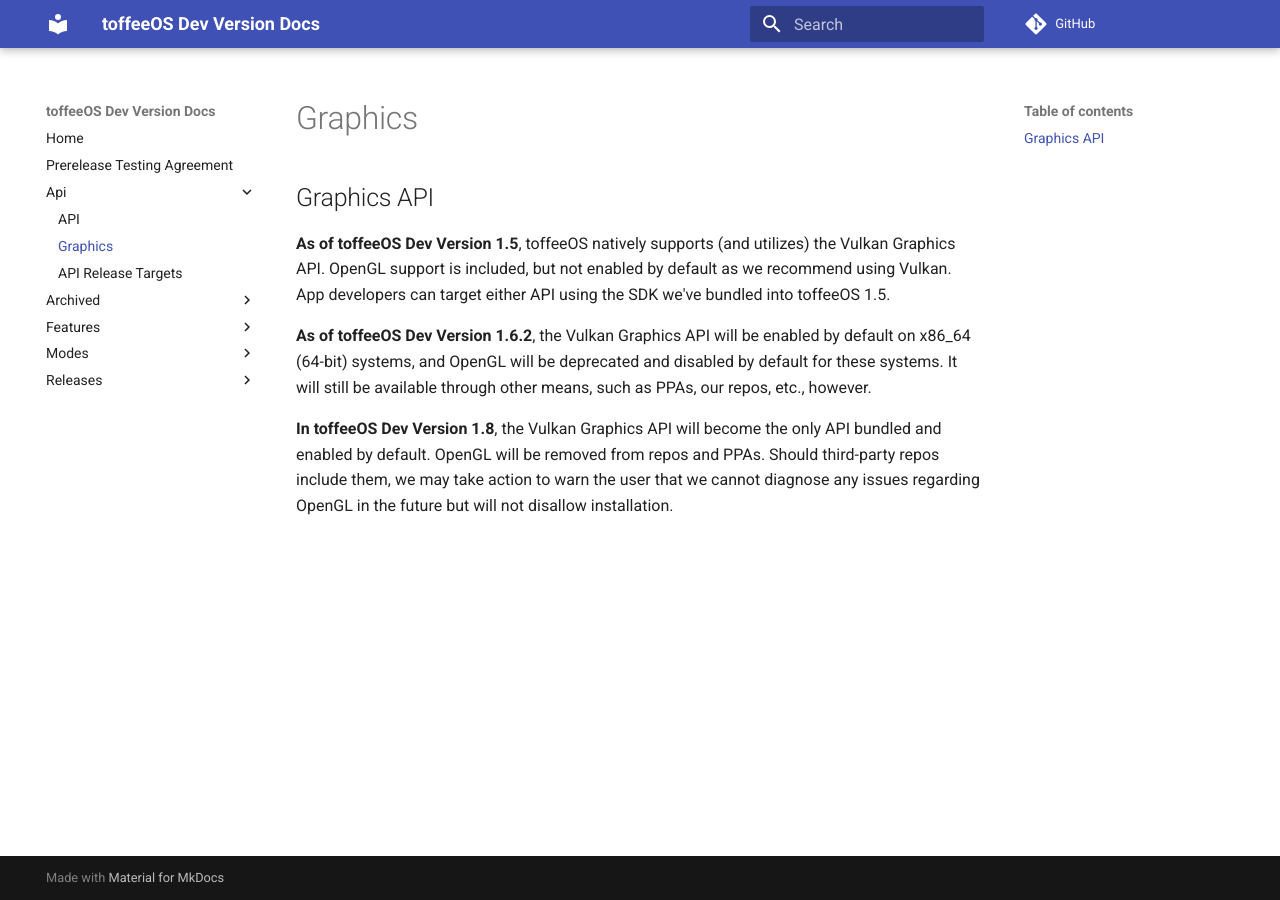
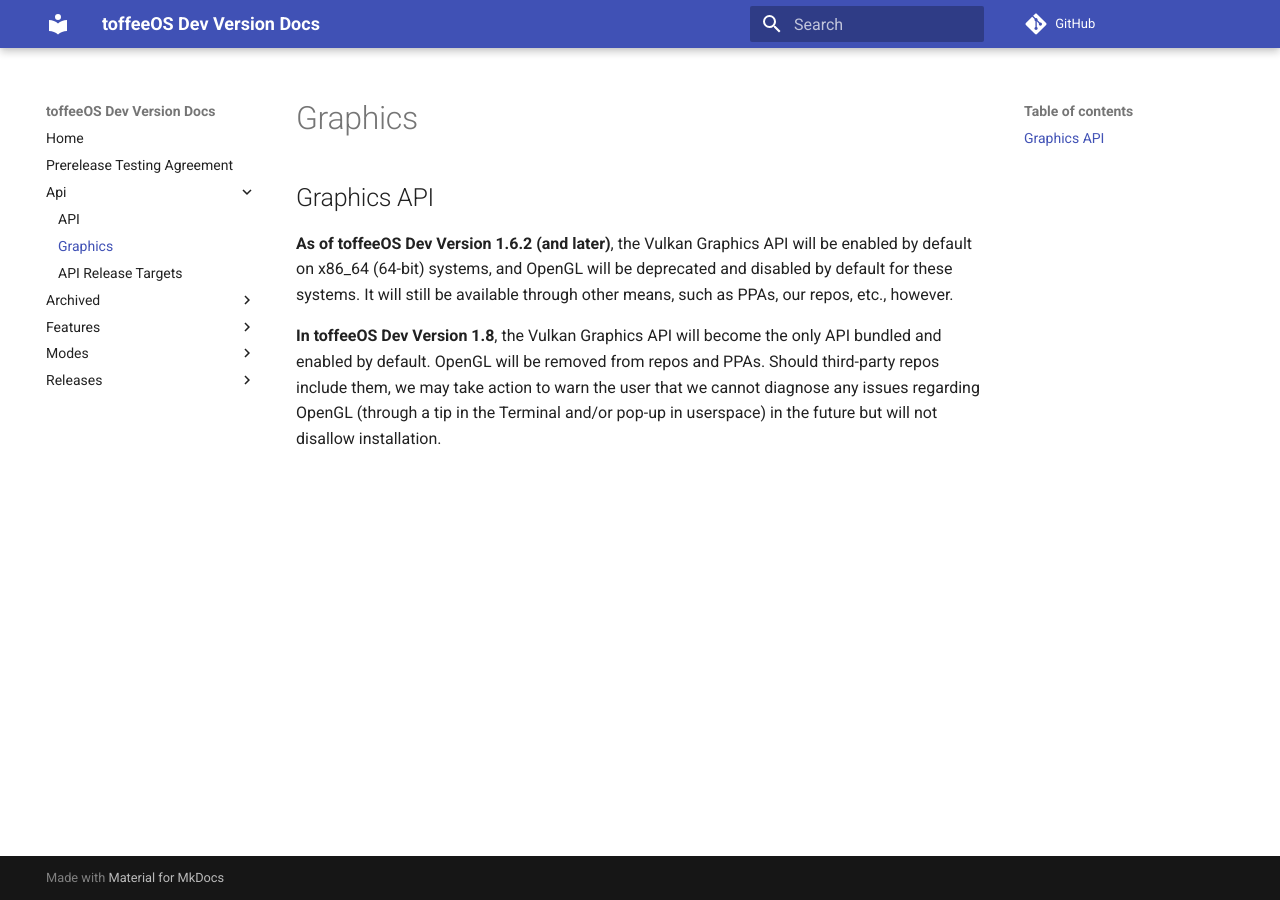
Before and after one commit to Wallymer/toffeeOSdocs, an MkDocs documentation site: the page built from docs/api/graphics.md, in a window 1280 px wide. Built offline with MkDocs 1.6.1 and Material for MkDocs 9.7.7, drawn with Linux system fonts in a browser that asks for light colours; comment, search, counter and statistics services are not loaded.

Commit message:
GFX: update OpenGL deprecation clarification
sounded a little off, so I corrected it, feel free not to pull if that's not your jam/you think it's fine. -chuck

From: Chuck Watson <cwatson@wallymer.com>

Signed-off-by: Chuck Watson <cwatson@wallymer.com>
Signed-off-by: Slade Watkins <slade@sladewatkins.com>

```diff
--- a/docs/api/graphics.md
+++ b/docs/api/graphics.md
@@ -1,6 +1,4 @@
 ## Graphics API
-**As of toffeeOS Dev Version 1.5**, toffeeOS natively supports (and utilizes) the Vulkan Graphics API. OpenGL support is included, but not enabled by default as we recommend using Vulkan. App developers can target either API using the SDK we've bundled into toffeeOS 1.5.
+**As of toffeeOS Dev Version 1.6.2 (and later)**, the Vulkan Graphics API will be enabled by default on x86_64 (64-bit) systems, and OpenGL will be deprecated and disabled by default for these systems. It will still be available through other means, such as PPAs, our repos, etc., however.
 
-**As of toffeeOS Dev Version 1.6.2**, the Vulkan Graphics API will be enabled by default on x86_64 (64-bit) systems, and OpenGL will be deprecated and disabled by default for these systems. It will still be available through other means, such as PPAs, our repos, etc., however.
-
-**In toffeeOS Dev Version 1.8**, the Vulkan Graphics API will become the only API bundled and enabled by default. OpenGL will be removed from repos and PPAs. Should third-party repos include them, we may take action to warn the user that we cannot diagnose any issues regarding OpenGL in the future but will not disallow installation.
+**In toffeeOS Dev Version 1.8**, the Vulkan Graphics API will become the only API bundled and enabled by default. OpenGL will be removed from repos and PPAs. Should third-party repos include them, we may take action to warn the user that we cannot diagnose any issues regarding OpenGL (through a tip in the Terminal and/or pop-up in userspace) in the future but will not disallow installation.
```
